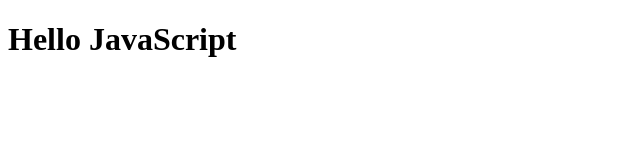
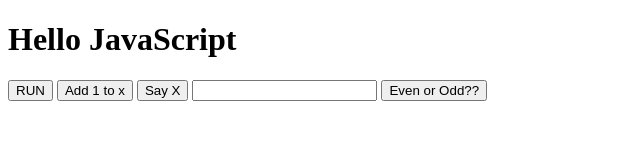
Before and after one commit to T-Tommy/bootcamp-prep-day-3, a plain HTML site: page index.html in a window 1280 px wide. Shown: the whole page, without its empty margins (0-640 px from the left). Drawn offline with Linux system fonts and the light colour scheme.

Commit message:
added functions to main.js and linked to index.html

```diff
--- a/index.html
+++ b/index.html
@@ -8,6 +8,11 @@
 </head>
 <body>
        <h1>Hello JavaScript</h1>
+       <button onclick="sayHello()">RUN</button>
+       <button onclick="addX()">Add 1 to x</button>
+       <button onclick="sayX()">Say X</button>
+       <input id="number">
+       <button onclick="evenOrOdd()">Even or Odd??</button>
        <script src="main.js"></script>
 </body>
 </html>
--- a/main.js
+++ b/main.js
@@ -1 +1,47 @@
-console.log("Hallo thar");
+function sayHello() {
+    console.log('SUP BRUH');
+}
+
+function addX() {
+    x++;
+}
+
+function sayX(){
+    console.log(x);
+}
+
+function evenOrOdd() {
+    var input = document.getElementById('number');
+    console.log(input.value + 2);
+
+    var y = input.value;
+
+    console.log(y + 2);
+
+    if(y % 2 === 0) {
+        console.log('Even');
+    } else if(y % 2 === 1) {
+        console.log('Odd');
+    } else {
+        console.log('Not a number');
+    }
+}
+
+var x = 0;
+/*
+if(x > 12) {
+    console.log(x);
+} else {
+    console.log('Sorry, ' + x + ' is too small...');
+}
+
+if(x > 15) {
+    for(var i = 0; i < x; i++) {
+        if(i % 2 === 0) {
+            console.log(i);
+        } else {
+            console.log('ODD NUMBER')
+        }
+    }
+}
+*/
```
